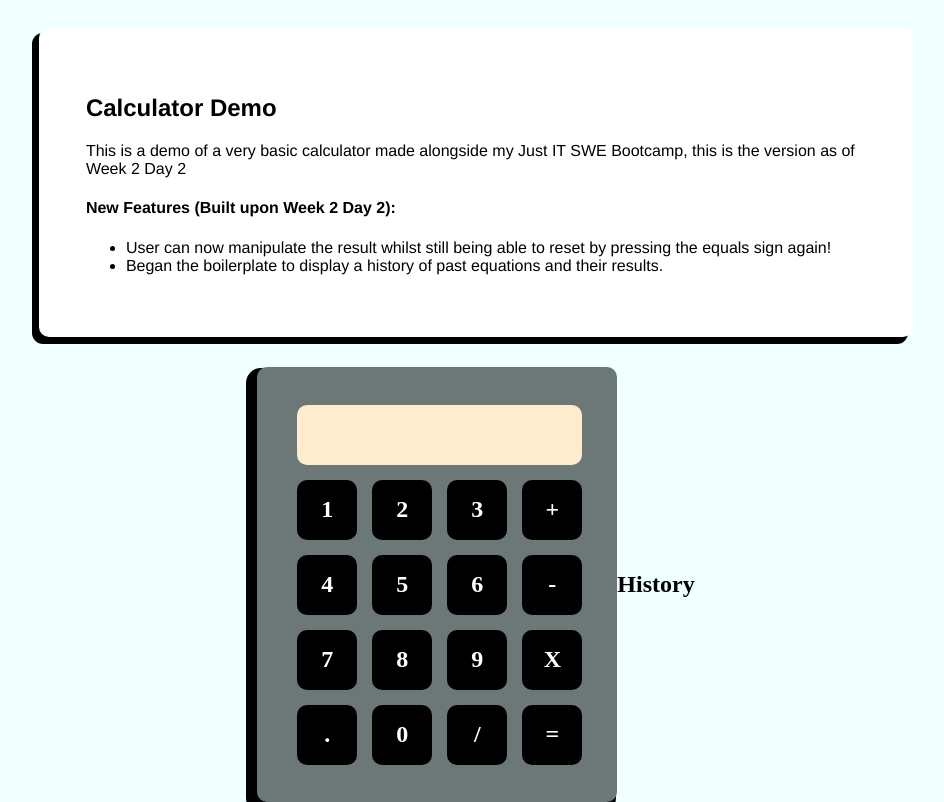
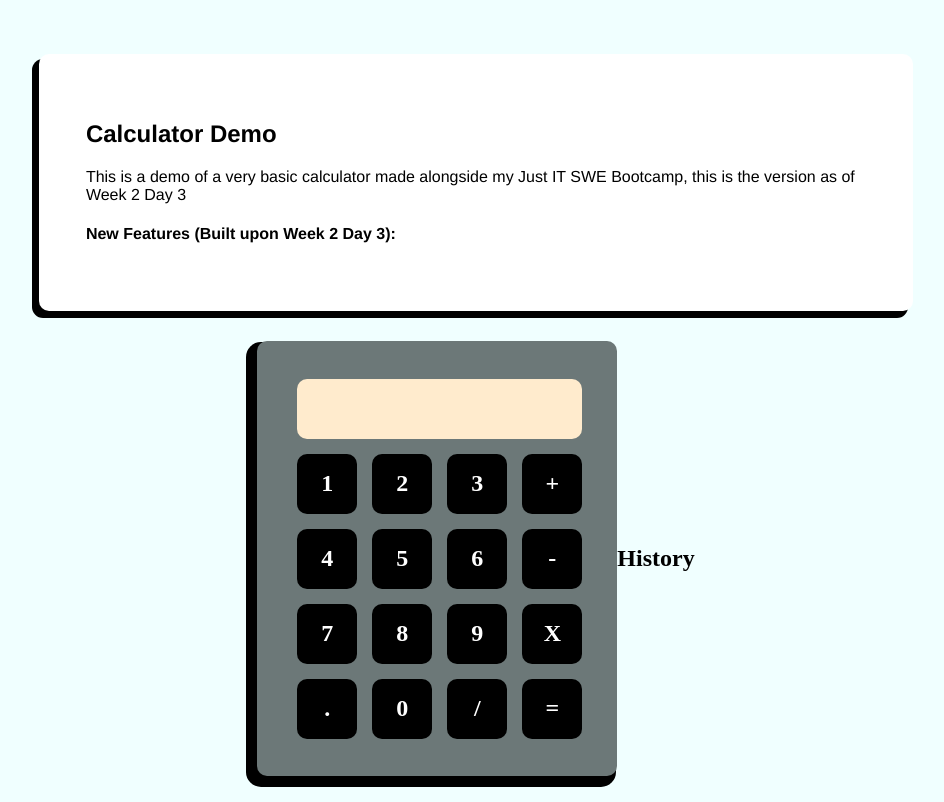
Before and after one commit to JackLaingDev/JustITBootcampWk2, a website: page Wk2d3/index.html in a window 1280 px wide. Shown: the whole page, without its empty margins (164-1108 px from the left). Drawn offline with Linux system fonts and the light colour scheme.

Commit message:
Reset daily progress

```diff
--- a/Wk2d3/index.html
+++ b/Wk2d3/index.html
@@ -11,11 +11,10 @@
     <main class="align-center">
         <section class="description">
             <h1>Calculator Demo</h1>
-            <p>This is a demo of a very basic calculator made alongside my Just IT SWE Bootcamp, this is the version as of Week 2 Day 2</p>
-            <h4>New Features (Built upon Week 2 Day 2):</h4>
+            <p>This is a demo of a very basic calculator made alongside my Just IT SWE Bootcamp, this is the version as of Week 2 Day 3</p>
+            <h4>New Features (Built upon Week 2 Day 3):</h4>
             <ul>
-                <li>User can now manipulate the result whilst still being able to reset by pressing the equals sign again!</li>
-                <li>Began the boilerplate to display a history of past equations and their results.</li>
+
             </ul>
         </section>
 
```
